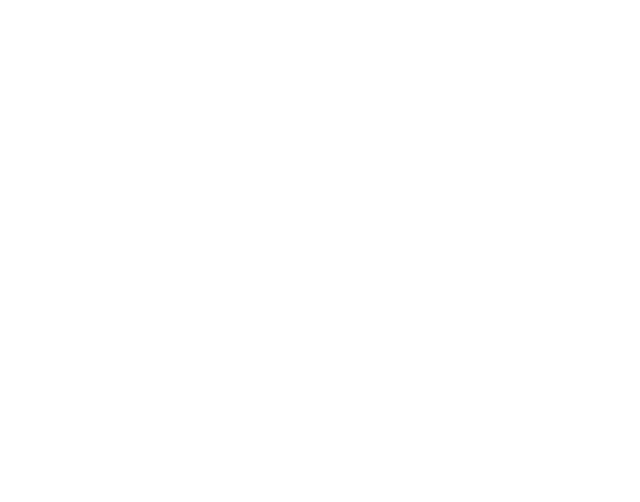
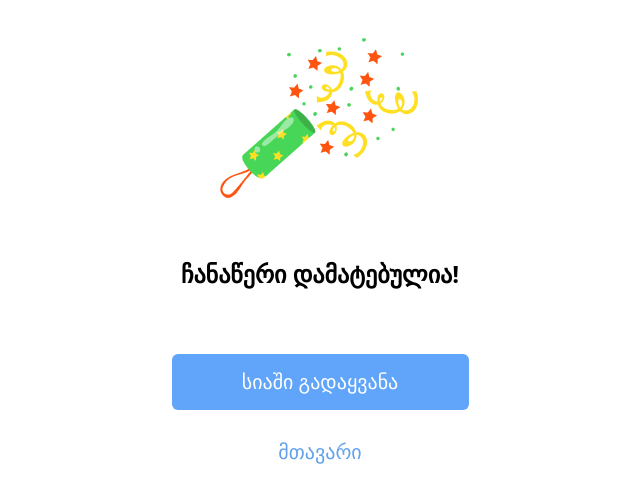
Before and after one commit to omarijalagania/pcfy, a Vue app: page /success in a window 1280 px wide. Before the commit this address had no page. Shown: the top 502 px of the page, without its empty margins (320-960 px from the left). Built offline with nearby package versions, Linux system fonts and the light colour scheme.

Commit message:
feat: add success page

```diff
--- a/src/routes/routes.js
+++ b/src/routes/routes.js
@@ -1,9 +1,11 @@
 import HomePage from "../views/HomePage"
 import ClientInfo from "../views/ClientInfo"
 import PcInfo from "../views/PcInfo.vue"
+import AddSuccess from "../views/AddSuccess.vue"
 
 export const routes = [
   { path: "/", component: HomePage },
   { path: "/client-info", component: ClientInfo },
   { path: "/pc-info", component: PcInfo },
+  { path: "/success", component: AddSuccess },
 ]
--- /dev/null
+++ b/src/views/AddSuccess.vue
@@ -0,0 +1,19 @@
+<script>
+import TheButton from "../components/shared/TheButton.vue"
+
+export default {
+  components: { TheButton },
+}
+</script>
+
+<template>
+  <div class="h-screen flex flex-col items-center">
+    <img class="object-cover" src="../assets/images/frame.png" alt="frame" />
+    <h2 class="font-bold text-2xl mb-16">ჩანაწერი დამატებულია!</h2>
+    <TheButton width="w-[297px]" name="სიაში გადაყვანა" />
+
+    <router-link class="mt-7 font-medium text-xl text-[#62A1EB]" to="/"
+      >მთავარი</router-link
+    >
+  </div>
+</template>
```
Also changed, not shown: src/assets/images/frame.png (added).
